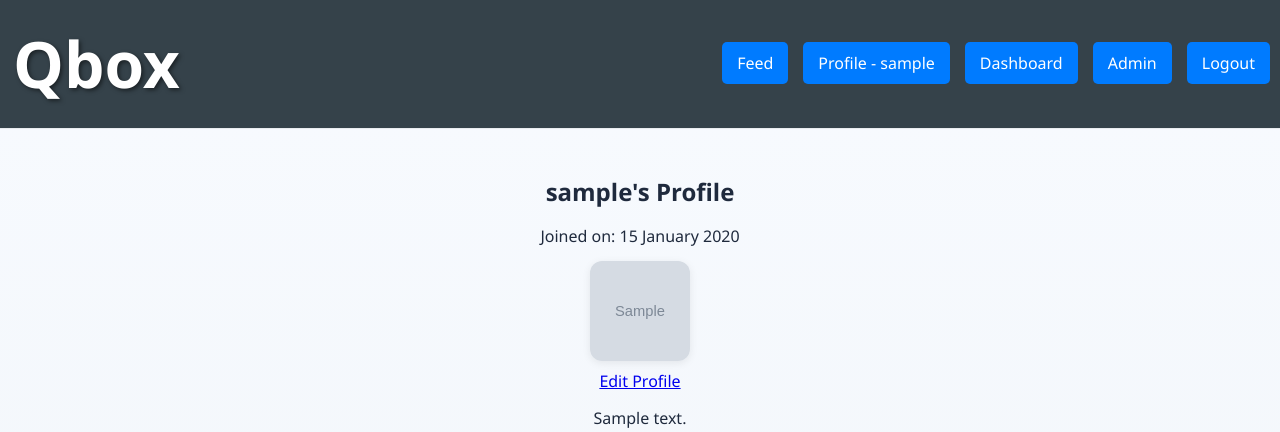
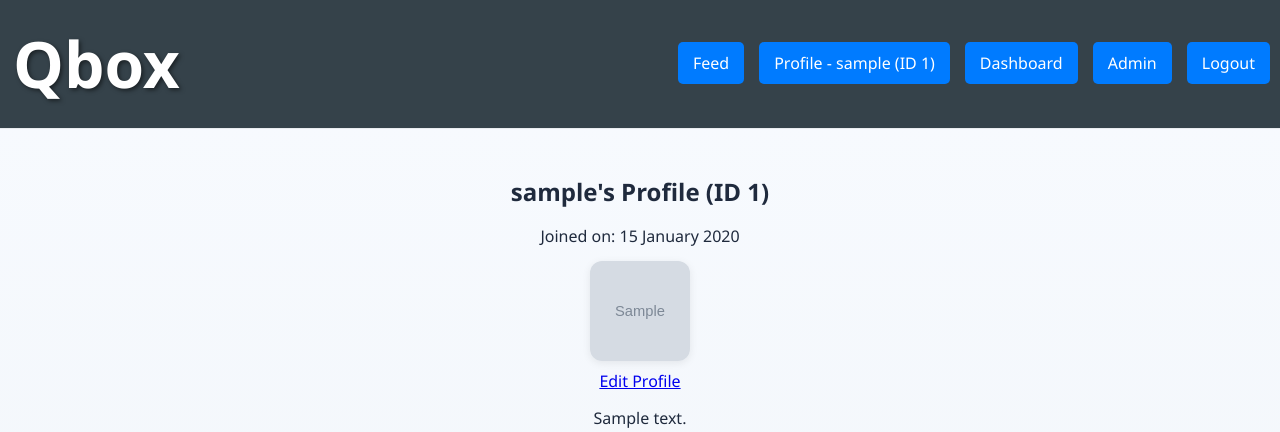
Before and after one commit to VertyyBird/qbox, a Flask app: a page that uses templates/header.html in a window 1280 px wide. Shown: the top 432 px of the page. Run offline with Flask 3, Linux system fonts and the light colour scheme; a user stored in the database is signed in; tables that the repository leaves empty hold one stand-in row (values such as "Sample post"); grey boxes marked "Sample" are stand-in pictures.

Commit message:
show user ids to admins across ui

```diff
--- a/templates/admin.html
+++ b/templates/admin.html
@@ -41,8 +41,8 @@ along with this program.  If not, see <https://www.gnu.org/licenses/>.
         {% for q in flagged_questions %}
             <li class="card">
                 <div class="card-header">
-                    <div><strong>To:</strong> {{ q.receiver.username }}</div>
-                    <div class="card-meta">From {{ q.sender.username if q.sender and not q.is_anonymous else 'Anonymous' }}</div>
+                    <div><strong>To:</strong> {{ q.receiver.username }} {% if q.receiver_id %}(ID {{ q.receiver_id }}){% endif %}</div>
+                    <div class="card-meta">From {% if q.sender and not q.is_anonymous %}{{ q.sender.username }} (ID {{ q.sender_id }}){% else %}Anonymous{% endif %}</div>
                 </div>
                 <p>{{ q.question_text|nl2br }}</p>
             </li>
--- a/templates/dashboard.html
+++ b/templates/dashboard.html
@@ -35,8 +35,10 @@ along with this program.  If not, see <https://www.gnu.org/licenses/>.
                                 <strong>Question</strong><br>
                                 {% if question.sender_id and not question.is_anonymous %}
                                     From <a href="{{ url_for('profile', username=question.sender.username) }}">{{ question.sender.username }}</a>
+                                    {% if current_user.is_admin %}(ID {{ question.sender_id }}){% endif %}
                                 {% else %}
                                     From Anonymous
+                                    {% if current_user.is_admin %}(IP {{ question.ip_address }}){% endif %}
                                 {% endif %}
                             </div>
                             <div class="card-meta">
--- a/templates/feed.html
+++ b/templates/feed.html
@@ -29,7 +29,7 @@ along with this program.  If not, see <https://www.gnu.org/licenses/>.
                 {% for answer in answers.items %}
                     <li class="card">
                         <div class="card-header">
-                            <div><strong>Answered by</strong> <a href="{{ url_for('profile', username=answer.author.username) }}">{{ answer.author.username }}</a></div>
+                            <div><strong>Answered by</strong> <a href="{{ url_for('profile', username=answer.author.username) }}">{{ answer.author.username }}</a> {% if current_user.is_authenticated and current_user.is_admin %}(ID {{ answer.author.id }}){% endif %}</div>
                             <div class="card-meta">
                                 {{ answer.created_at|time_since }} -
                                 <a href="{{ url_for('answer_permalink', username=answer.author.username, public_id=answer.public_id) }}">Permalink</a>
@@ -62,7 +62,7 @@ along with this program.  If not, see <https://www.gnu.org/licenses/>.
                 {% for u in new_users.items %}
                     <li class="card">
                         <div class="card-header">
-                            <div><a href="{{ url_for('profile', username=u.username) }}">{{ u.username }}</a></div>
+                            <div><a href="{{ url_for('profile', username=u.username) }}">{{ u.username }}</a> {% if current_user.is_authenticated and current_user.is_admin %}(ID {{ u.id }}){% endif %}</div>
                             <div class="card-meta">Joined {{ u.created_at|time_since }}</div>
                         </div>
                         {% if u.bio %}
--- a/templates/header.html
+++ b/templates/header.html
@@ -25,7 +25,7 @@ along with this program.  If not, see <https://www.gnu.org/licenses/>.
             <ul>
                 <li><a class="btn" href="{{ url_for('feed') }}">Feed</a></li>
                 {% if current_user.is_authenticated %}
-                <li><a class="btn" href="{{ url_for('profile', username=current_user.username) }}">Profile - {{ current_user.username }}</a></li>
+                <li><a class="btn" href="{{ url_for('profile', username=current_user.username) }}">Profile - {{ current_user.username }}{% if current_user.is_admin %} (ID {{ current_user.id }}){% endif %}</a></li>
                 <li>
                     <a class="btn" href="{{ url_for('dashboard') }}">
                         Dashboard{% if unanswered_count %} - {{ unanswered_count }}{% endif %}
--- a/templates/profile.html
+++ b/templates/profile.html
@@ -24,7 +24,7 @@ along with this program.  If not, see <https://www.gnu.org/licenses/>.
 {% block og_type %}profile{% endblock %}
 {% block content %}
         <div class="subheader">
-            <h2>{{ user.username }}'s Profile</h2>
+            <h2>{{ user.username }}'s Profile {% if current_user.is_authenticated and current_user.is_admin %}(ID {{ user.id }}){% endif %}</h2>
             <p>Joined on: {{ user.created_at.strftime('%d %B %Y') }}</p>
             <div>
                 <img class="avatar-img" src="{{ user.avatar_url or url_for('static', filename='images/default-avatar.png') }}" alt="avatar" width="100" height="100">
```
